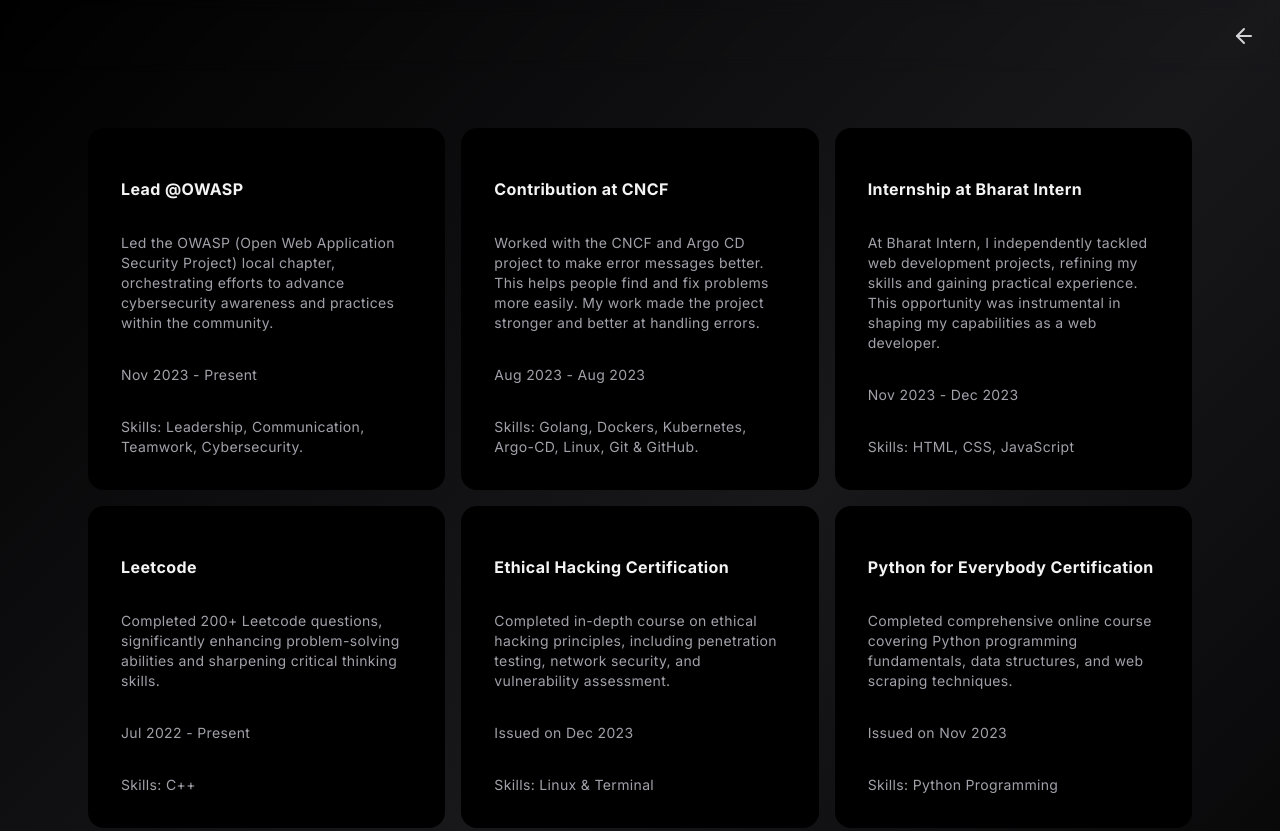
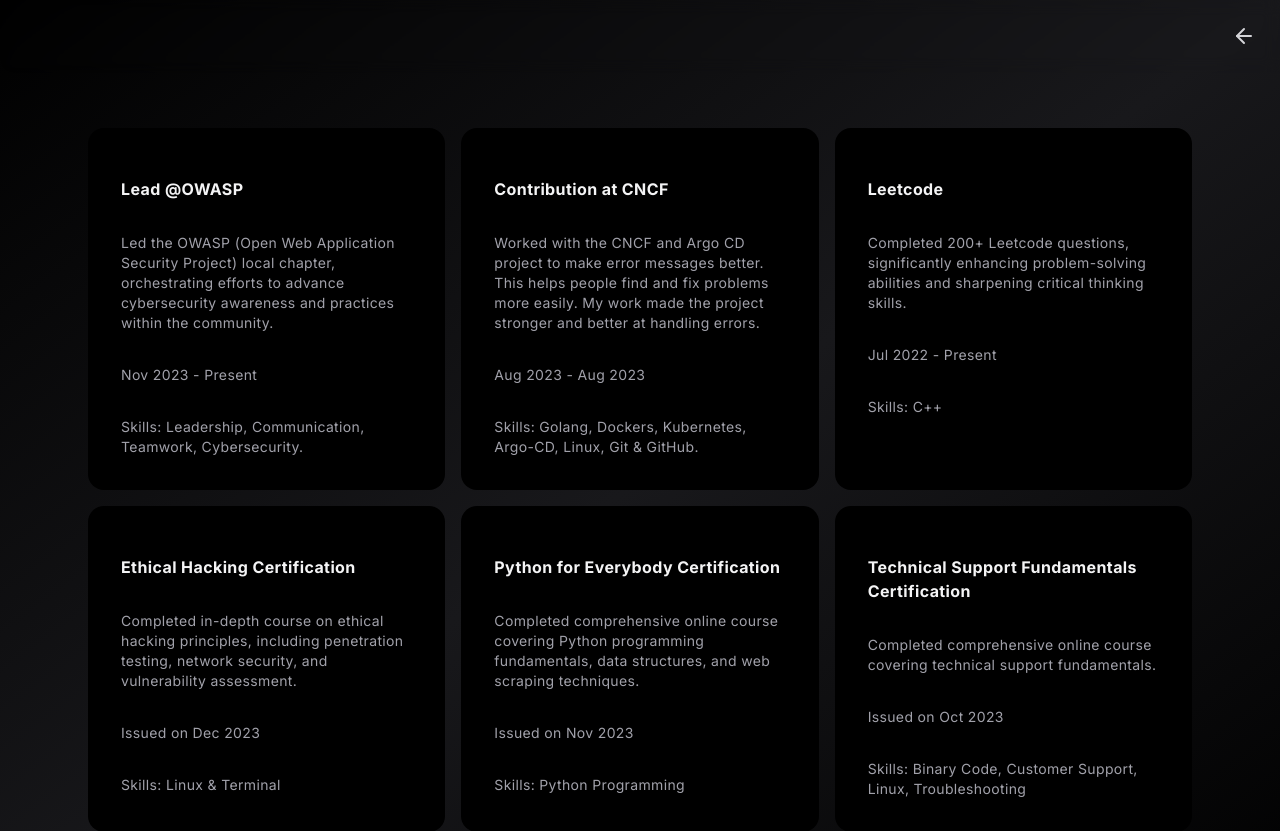
Before and after one commit to AvhiMaz/portfolio, a Next.js app: page /experience in a window 1280 px wide. Shown: the top 831 px of the page. Built offline with nearby package versions, Linux system fonts and the light colour scheme; no server answers; what tailwindcss-debug-screens would draw is missing.

Commit message:
update in project and experience section

```diff
--- a/app/experience/page.tsx
+++ b/app/experience/page.tsx
@@ -35,14 +35,6 @@
       date: "Aug 2023 - Aug 2023",
       skill:
         "Skills: Golang, Dockers, Kubernetes, Argo-CD, Linux, Git & GitHub.",
-    },
-    {
-      title: "Internship at Bharat Intern",
-      description:
-        "At Bharat Intern, I independently tackled web development projects, refining my skills and gaining practical experience. This opportunity was instrumental in shaping my capabilities as a web developer.",
-      link: "https://drive.google.com/file/d/11d1aB2AnxEwWdu9V1PHjFTJaJCEU3dbK/view?usp=sharing",
-      date: "Nov 2023 - Dec 2023",
-      skill: "Skills: HTML, CSS, JavaScript",
     },
     {
       title: "Leetcode",
--- a/app/projects/page.tsx
+++ b/app/projects/page.tsx
@@ -27,7 +27,7 @@
     title: "Fitnesspergram",
     description:
       "FitnessPerGram's startup website: your destination for healthy food delivery. Discover our nutritious and delicious meals, crafted to support your fitness journey, all conveniently delivered to your doorstep.",
-    link: "https://fitnesspergram.store/",
+    link: "https://www.fitnesspergram.in/",
     date: "",
     skill: "Skills: Reactjs, Tailwind, JavaScript, Git.",
   },
```
